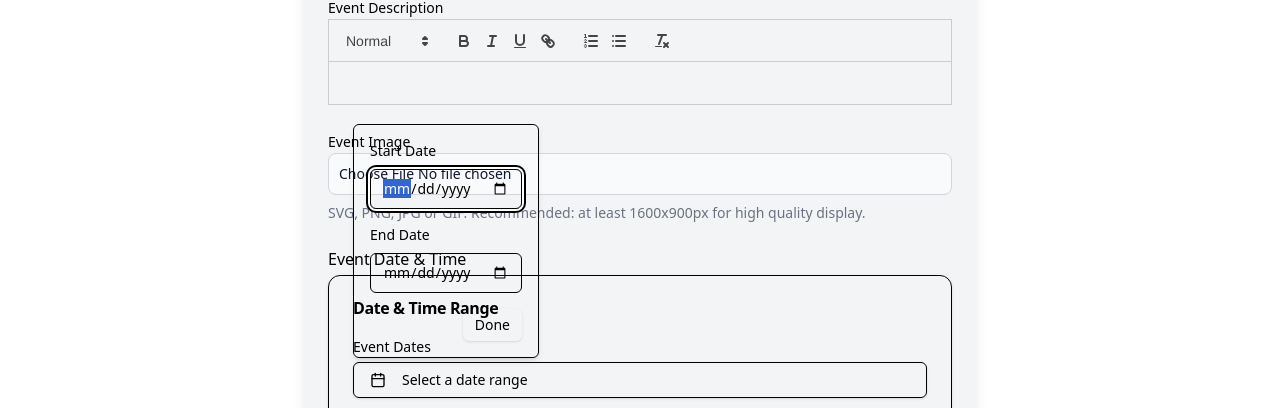
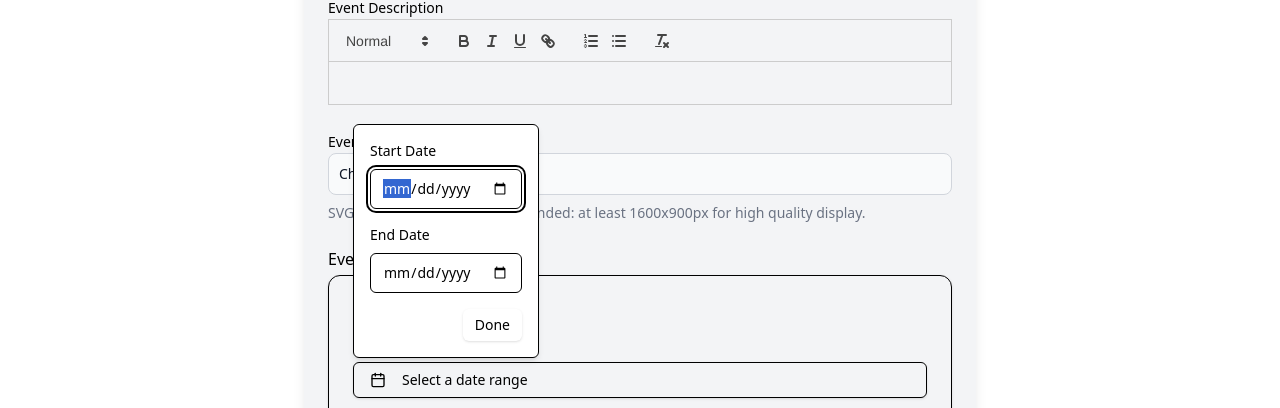
Before and after one commit to Unleashedicon/NomaTickets, a Next.js app: page /creator in a window 1280 px wide. Both pictures are taken after a click on the button "Select a date range". Shown: the part 249-657 px from the top of the page. Built offline with nearby package versions, Linux system fonts and the light colour scheme; no server answers; what @userfront/next would draw is missing.

Commit message:
Fix calendar issues

```diff
--- a/src/components/ui/calendar.tsx
+++ b/src/components/ui/calendar.tsx
@@ -49,17 +49,15 @@ export function DateRangePicker({
 
   const formatDateForInput = (date: Date | undefined) => {
     if (!date) return "";
-    return date.toISOString().split("T")[0];
+    return date.toISOString().split('T')[0];
   };
 
   const formatDateRange = (range: DateRange | undefined) => {
     if (!range?.from) return placeholder;
     if (range.from && !range.to) return format(range.from, "MMM dd, yyyy");
-    if (range.from && range.to)
-      return `${format(range.from, "MMM dd, yyyy")} - ${format(
-        range.to,
-        "MMM dd, yyyy"
-      )}`;
+    if (range.from && range.to) {
+      return `${format(range.from, "MMM dd, yyyy")} - ${format(range.to, "MMM dd, yyyy")}`;
+    }
     return placeholder;
   };
 
@@ -78,15 +76,6 @@ export function DateRangePicker({
   const displayErrorMessage = isInvalidRange
     ? "End date must be after start date"
     : errorMessage;
-
-  const inputClassName = cn(
-    "flex h-10 w-full rounded-md border border-input px-3 py-2 text-sm ring-offset-background",
-    "bg-background text-foreground placeholder:text-muted-foreground",
-    "dark:bg-muted dark:text-white",
-    "file:border-0 file:bg-transparent file:text-sm file:font-medium",
-    "focus-visible:outline-none focus-visible:ring-2 focus-visible:ring-ring focus-visible:ring-offset-2",
-    "disabled:cursor-not-allowed disabled:opacity-50"
-  );
 
   return (
     <div className={cn("grid gap-2", className)}>
@@ -119,10 +108,9 @@ export function DateRangePicker({
 
         <PopoverContent
           className={cn(
-            "w-auto p-4",
-            "bg-popover text-popover-foreground",
-            "dark:bg-popover dark:text-popover-foreground",
-            "border border-border rounded-md shadow-md"
+            "w-auto p-4 rounded-md shadow-md border border-border",
+            "bg-white text-black",
+            "dark:bg-zinc-900 dark:text-white"
           )}
           align="start"
           side="bottom"
@@ -141,7 +129,14 @@ export function DateRangePicker({
                 disabled={disabled}
                 min={minDate ? formatDateForInput(minDate) : undefined}
                 max={maxDate ? formatDateForInput(maxDate) : undefined}
-                className={inputClassName}
+                className={cn(
+                  "flex h-10 w-full rounded-md border border-input px-3 py-2 text-sm ring-offset-background",
+                  "bg-white text-black dark:bg-zinc-800 dark:text-white",
+                  "file:border-0 file:bg-transparent file:text-sm file:font-medium",
+                  "placeholder:text-muted-foreground",
+                  "focus-visible:outline-none focus-visible:ring-2 focus-visible:ring-ring focus-visible:ring-offset-2",
+                  "disabled:cursor-not-allowed disabled:opacity-50"
+                )}
               />
             </div>
 
@@ -155,15 +150,16 @@ export function DateRangePicker({
                 value={formatDateForInput(value?.to)}
                 onChange={handleToDateChange}
                 disabled={disabled}
-                min={
-                  value?.from
-                    ? formatDateForInput(value.from)
-                    : minDate
-                    ? formatDateForInput(minDate)
-                    : undefined
-                }
+                min={value?.from ? formatDateForInput(value.from) : minDate ? formatDateForInput(minDate) : undefined}
                 max={maxDate ? formatDateForInput(maxDate) : undefined}
-                className={inputClassName}
+                className={cn(
+                  "flex h-10 w-full rounded-md border border-input px-3 py-2 text-sm ring-offset-background",
+                  "bg-white text-black dark:bg-zinc-800 dark:text-white",
+                  "file:border-0 file:bg-transparent file:text-sm file:font-medium",
+                  "placeholder:text-muted-foreground",
+                  "focus-visible:outline-none focus-visible:ring-2 focus-visible:ring-ring focus-visible:ring-offset-2",
+                  "disabled:cursor-not-allowed disabled:opacity-50"
+                )}
               />
             </div>
 
```
